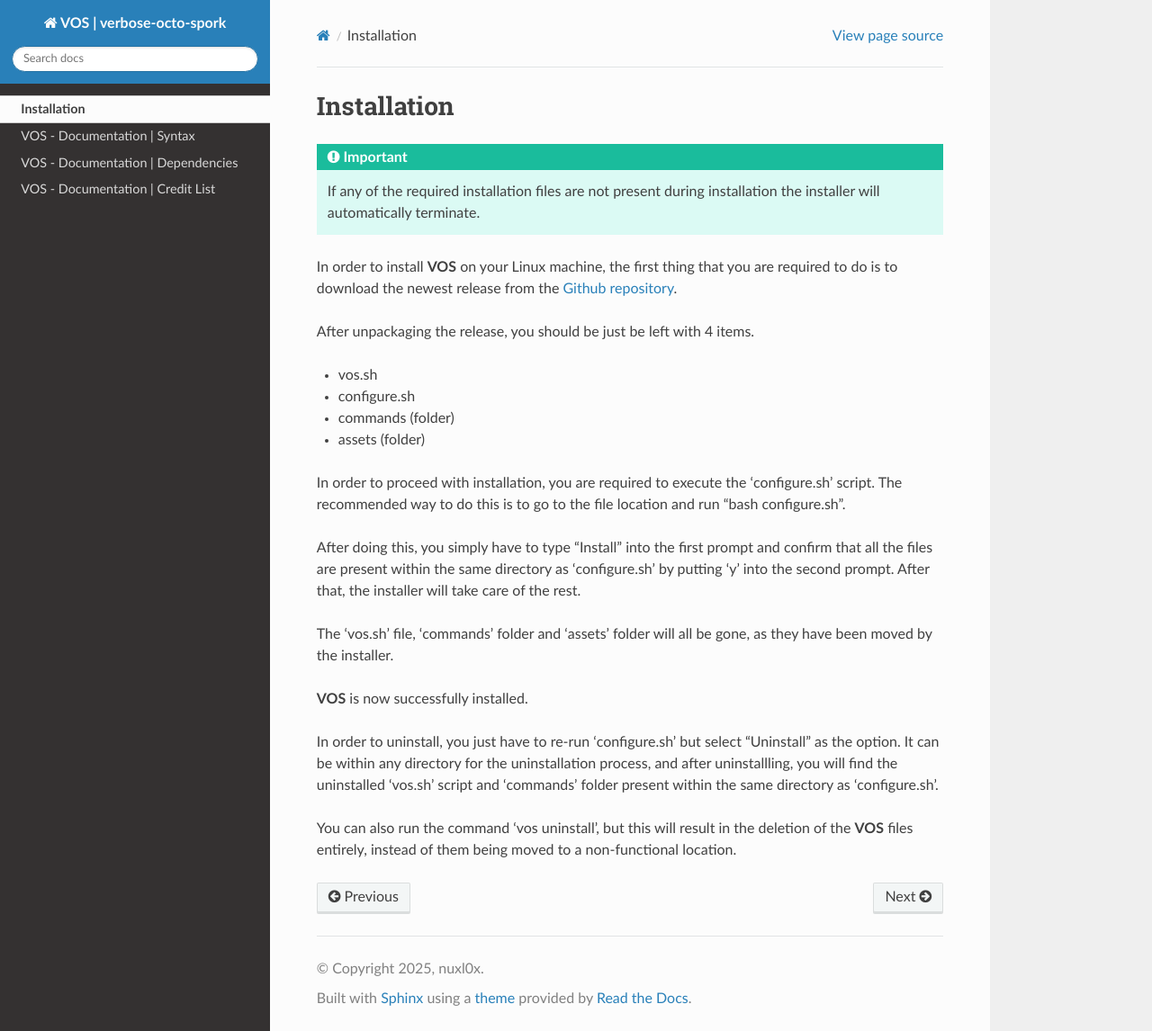
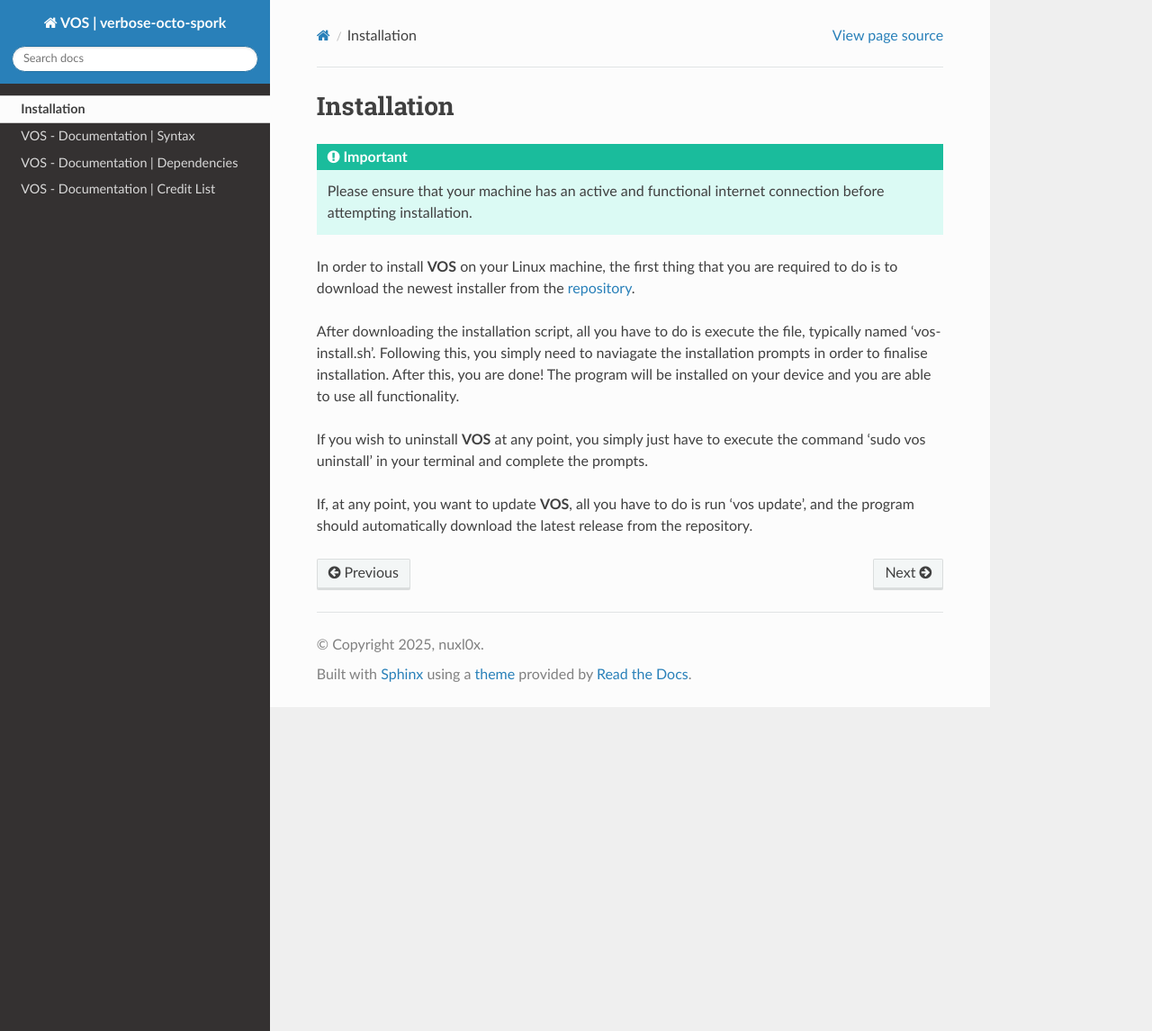
Before and after one commit to nuxl0x/vos_docs, a Sphinx documentation site: the page built from docs/source/installation.rst, in a window 1280 px wide and 1146 px high. Shown: the whole window at 90% size. Built offline with Sphinx 7.4.7 and the Read the Docs theme 3.1.0, drawn with Linux system fonts in a browser that asks for light colours.

Commit message:
Update installation.rst

```diff
--- a/docs/source/installation.rst
+++ b/docs/source/installation.rst
@@ -3,25 +3,12 @@ Installation
 
 .. important::
 
-  If any of the required installation files are not present during installation the installer will automatically terminate.
+  Please ensure that your machine has an active and functional internet connection before attempting installation.
 
-In order to install **VOS** on your Linux machine, the first thing that you are required to do is to download the newest release from the `Github repository <https://github.com/nuxl0x/verbose-octo-spork/releases>`_.
+In order to install **VOS** on your Linux machine, the first thing that you are required to do is to download the newest installer from the `repository <https://github.com/nuxl0x/verbose-octo-spork/releases>`_.
 
-After unpackaging the release, you should be just be left with 4 items.
+After downloading the installation script, all you have to do is execute the file, typically named 'vos-install.sh'. Following this, you simply need to naviagate the installation prompts in order to finalise installation. After this, you are done! The program will be installed on your device and you are able to use all functionality.
 
-* vos.sh
-* configure.sh
-* commands (folder)
-* assets (folder)
+If you wish to uninstall **VOS** at any point, you simply just have to execute the command 'sudo vos uninstall' in your terminal and complete the prompts.
 
-In order to proceed with installation, you are required to execute the 'configure.sh' script. The recommended way to do this is to go to the file location and run "bash configure.sh".
-
-After doing this, you simply have to type "Install" into the first prompt and confirm that all the files are present within the same directory as 'configure.sh' by putting 'y' into the second prompt. After that, the installer will take care of the rest.
-
-The 'vos.sh' file, 'commands' folder and 'assets' folder will all be gone, as they have been moved by the installer.
-
-**VOS** is now successfully installed.
-
-In order to uninstall, you just have to re-run 'configure.sh' but select "Uninstall" as the option. It can be within any directory for the uninstallation process, and after uninstallling, you will find the uninstalled 'vos.sh' script and 'commands' folder present within the same directory as 'configure.sh'.
-
-You can also run the command 'vos uninstall', but this will result in the deletion of the **VOS** files entirely, instead of them being moved to a non-functional location.
+If, at any point, you want to update **VOS**, all you have to do is run 'vos update', and the program should automatically download the latest release from the repository.
```
